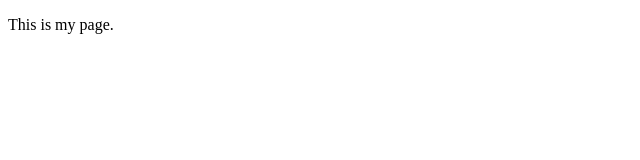
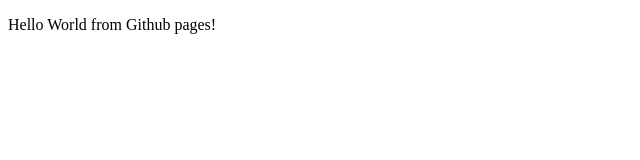
Before and after one commit to davvalent/hello-world, a plain HTML site: page index.html in a window 1280 px wide. Shown: the whole page, without its empty margins (0-640 px from the left). Drawn offline with Linux system fonts and the light colour scheme.

Commit message:
Premier coup de balai

```diff
--- a/index.html
+++ b/index.html
@@ -6,6 +6,6 @@
     <meta http-equiv="Content-Type" content="text/html; charset=utf-8" />
   </head>
   <body>
-    <p>This is my page.</p>
+    <p>Hello World from Github pages!</p>
   </body>
 </html>
```
Also changed, not shown: 2 other files.
